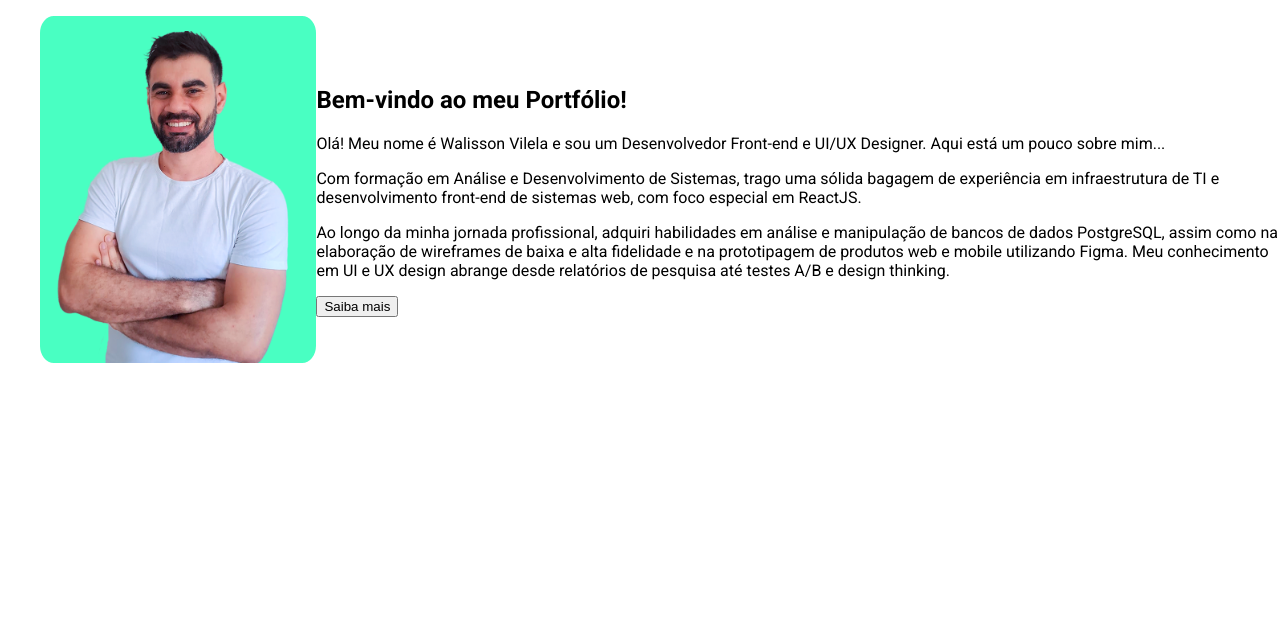
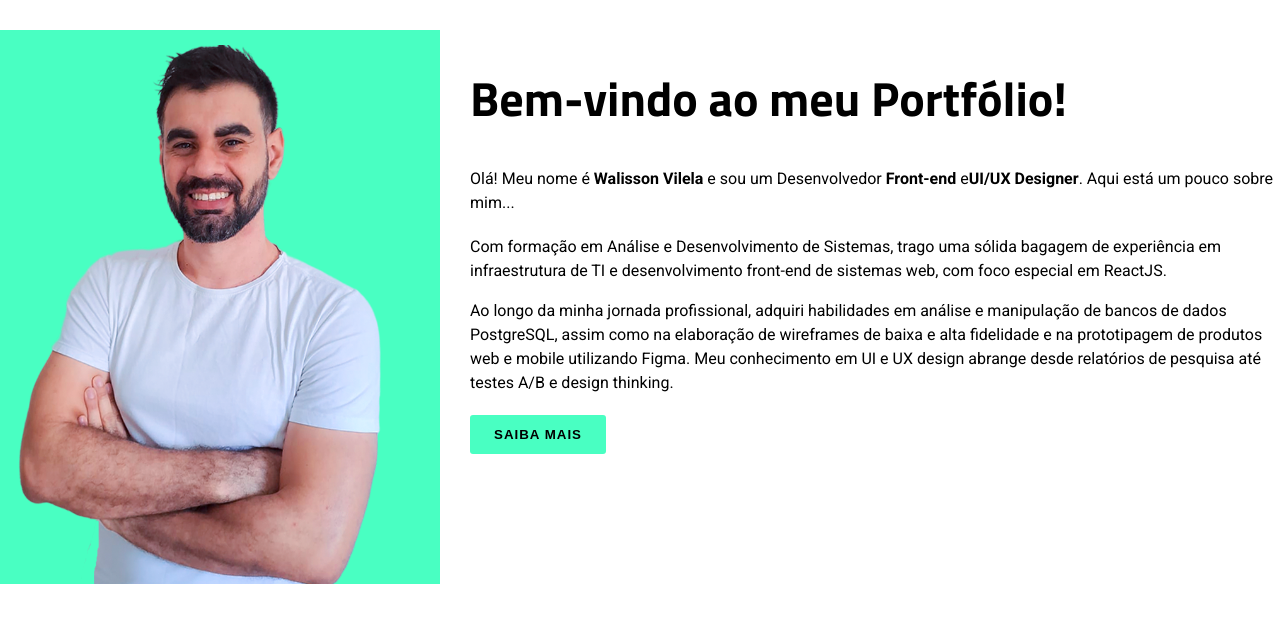
Before and after one commit to Walisson-Vilela/Walisson-Portfolio, a React (Vite) app: page /about in a window 1280 px wide. Shown: the top 622 px of the page. Built offline with nearby package versions, Linux system fonts and the light colour scheme.

Commit message:
[STYLE] = Ajustes no estilo
Ajustes no estilo

```diff
--- a/index.html
+++ b/index.html
@@ -10,6 +10,12 @@
       href="https://fonts.googleapis.com/css2?family=Roboto:ital,wght@0,100;0,300;0,400;0,500;0,700;0,900;1,100;1,300;1,400;1,500;1,700;1,900&display=swap"
       rel="stylesheet"
     />
+    <link rel="preconnect" href="https://fonts.googleapis.com" />
+    <link rel="preconnect" href="https://fonts.gstatic.com" crossorigin />
+    <link
+      href="https://fonts.googleapis.com/css2?family=Prata&family=Titillium+Web:ital,wght@0,200;0,300;0,400;0,600;0,700;0,900;1,200;1,300;1,400;1,600;1,700&display=swap"
+      rel="stylesheet"
+    />
     <title>Walisson Vilela</title>
   </head>
   <body>
--- a/src/Home/home.module.css
+++ b/src/Home/home.module.css
@@ -1,3 +1,4 @@
 .display{
     padding: 0 10%;
+
 }
--- a/src/Home/index.jsx
+++ b/src/Home/index.jsx
@@ -12,7 +12,7 @@ function Home() {
       <Navbar />
       <main className={styles.display}>
         <About />
-        <hr></hr>
+
         <Education />
         <hr></hr>
         <Portfolio />
--- /dev/null
+++ b/src/assets/Buttons/buttons.module.css
@@ -0,0 +1,28 @@
+.primary {
+  background-color: rgb(73, 255, 194);
+  border: none;
+  width: auto;
+  padding: 12px 24px;
+  letter-spacing: 1px;
+  border-radius: 3px;
+  font-weight: 600;
+}
+.primary:hover {
+  background-color: rgb(70, 236, 181);
+  cursor: pointer;
+}
+
+.secondary {
+  background-color: #fff;
+  border: 2px rgb(73, 255, 194) solid;
+  width: auto;
+  padding: 12px 24px;
+  letter-spacing: 1px;
+  border-radius: 3px;
+  font-weight: 600;
+  color: black;
+}
+
+.secondary:hover {
+  border: 2px rgb(70, 236, 181) solid;
+}
--- /dev/null
+++ b/src/assets/Buttons/index.jsx
@@ -0,0 +1,16 @@
+import styles from './buttons.module.css';
+
+export function ButtonPrimary({buttonText}) {
+    return (
+        <button className={styles.primary}>
+            {buttonText.toUpperCase()}
+        </button>
+    );
+}
+export function ButtonSecondary({buttonText}) {
+    return (
+        <button className={styles.secondary}>
+            {buttonText}
+        </button>
+    );
+}
--- a/src/components/About/about.module.css
+++ b/src/components/About/about.module.css
@@ -1,14 +1,42 @@
 .aboutContainer {
-  display: flex;
-  align-items: center; /* Centraliza verticalmente */
+  display: grid;
+  gap: 50px 100px;
+  grid-template-columns: 1fr 4fr;
   background-color: #fff;
-
+  padding-top: 30px;
 }
 
-.profilePicture img {
-  width: 100%; /* Garante que a imagem preencha completamente o contêiner */
-  height: 100%; /* Garante que a imagem preencha completamente o contêiner */
-  border-radius: 5%; /* Torna a imagem redonda */
+.profileAbout {
+  width: 100%;
+}
+
+.profileAbout img {
+  width: 100%;
+  height: 100%;
   background-color: rgb(73, 255, 194);
-  padding: 15px 25px 0px 15px;
+  padding: 15px 55px 0px 15px;
+  min-width: 300px;
+  min-height: 450px;
 }
+
+.sectionContent {
+  padding: 10px;
+}
+
+h1 {
+  font-family: "Titillium Web", sans-serif;
+  font-weight: 700;
+  font-style: normal;
+  font-size: 3rem;
+}
+
+p {
+  margin-bottom: 20px;
+  line-height: 1.5em
+}
+
+@media only screen and (max-width: 768px) {
+  .aboutContainer {
+    grid-template-columns: 1fr;
+  }
+}
--- a/src/components/About/index.jsx
+++ b/src/components/About/index.jsx
@@ -1,17 +1,19 @@
+import { ButtonPrimary } from "../../assets/Buttons";
 import Profile from "../../assets/images/walisson-vilela.png";
 import styles from "./about.module.css";
 
 function About() {
   return (
     <div className={styles.aboutContainer}>
-      <figure className={styles.profilePicture}>
-        <img src={Profile} alt="Walisson Vilela" />
-      </figure>
-      <section>
+      <div className={styles.profileAbout}>
+        <img style={{ zIndex: 3 }} src={Profile} alt="Walisson Vilela" />
+      </div>
+      <div className={styles.profileAbout}>
         <h1>Bem-vindo ao meu Portfólio!</h1>
         <p>
-          Olá! Meu nome é Walisson Vilela e sou um Desenvolvedor Front-end e
-          UI/UX Designer. Aqui está um pouco sobre mim...
+          Olá! Meu nome é <strong>Walisson Vilela</strong> e sou um
+          Desenvolvedor <strong>Front-end</strong> e
+          <strong>UI/UX Designer</strong>. Aqui está um pouco sobre mim...
         </p>
         <p>
           Com formação em Análise e Desenvolvimento de Sistemas, trago uma
@@ -27,9 +29,9 @@ function About() {
             até testes A/B e design thinking.
           </p>
         </p>
-        <button>Saiba mais</button>
+        <ButtonPrimary buttonText={"Saiba mais"} />
         {/* Direciona para curriculum  */}
-      </section>
+      </div>
     </div>
   );
 }
```
Also changed, not shown: 1 other file (tests, documents, lock files or other folders).
